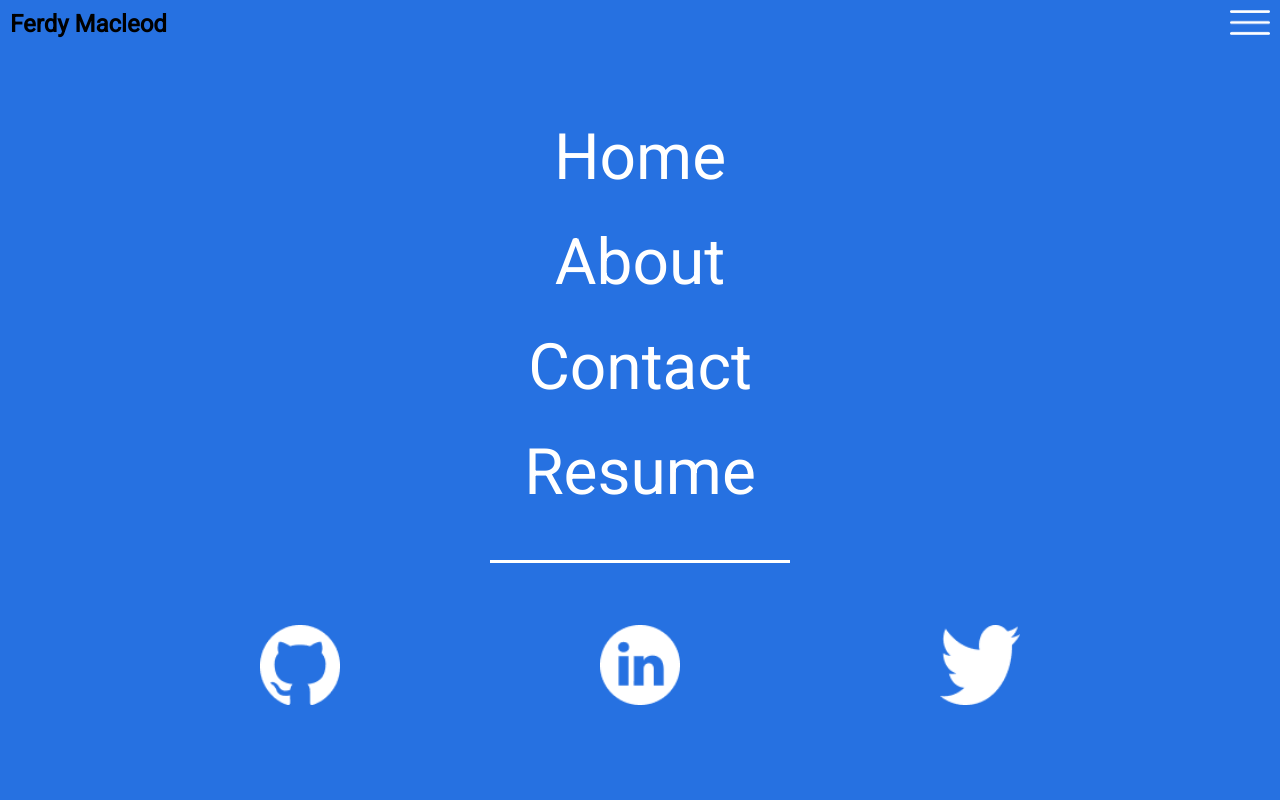
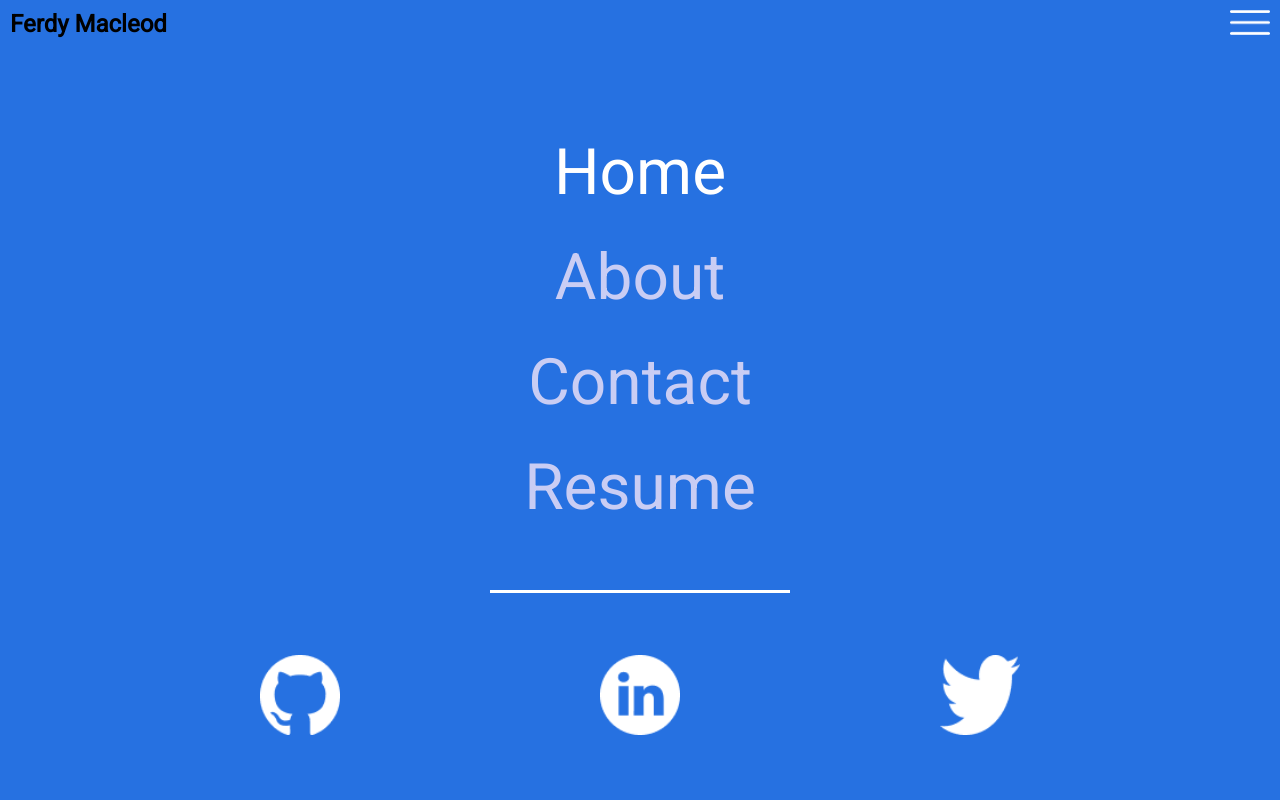
Before and after one commit to FerdyM/developer_portfolio, a React (Create React App) app: page / in a window 1280 px wide. Both pictures are taken after a click on the picture 1250 px from the left and 22 px from the top of the page. Shown: the top 800 px of the page. Built offline with nearby package versions, Linux system fonts and the light colour scheme.

Commit message:
menu displays which page you are on now

```diff
--- a/src/components/Navbar.js
+++ b/src/components/Navbar.js
@@ -11,7 +11,11 @@ class Navbar extends Component {
         super(props)
         this.state = {
             menuActive: true,
-            navClass: "navbar"
+            navClass: "navbar",
+            menuItemOne: 'selected',
+            menuItemTwo: 'not-selected',
+            menuItemThree: 'not-selected',
+            menuItemFour: 'not-selected',
         }
     }
 
@@ -43,16 +47,35 @@ class Navbar extends Component {
                 </div>
                 <ul className="cont">
                     <Link to="/">
-                        <li className="first">Home</li>
+                        <li
+                            className={this.state.menuItemOne}
+                            onClick={() => this.setState({  menuItemOne: 'selected', menuItemTwo: 'not-selected', menuItemThree: 'not-selected', menuItemFour: 'not-selected'})}
+                        >
+                            Home
+                        </li>
                     </Link>
                     <Link to="/about">
-                        <li>About</li>
+                        <li
+                            className={this.state.menuItemTwo}
+                            onClick={() => this.setState({  menuItemOne: 'not-selected', menuItemTwo: 'selected', menuItemThree: 'not-selected', menuItemFour: 'not-selected'})}
+                        >
+                            About
+                        </li>
                     </Link>
                     <Link to="/contact">
-
-                    <li>Contact</li>
+                        <li
+                            className={this.state.menuItemThree}
+                            onClick={() => this.setState({  menuItemOne: 'not-selected', menuItemTwo: 'not-selected', menuItemThree: 'selected', menuItemFour: 'not-selected'})}
+                        >
+                            Contact
+                        </li>
                     </Link>
-                    <li className="last">Resume</li>
+                        <li
+                            className={this.state.menuItemFour}
+                            onClick={() => this.setState({  menuItemOne: 'not-selected', menuItemTwo: 'not-selected', menuItemThree: 'not-selected', menuItemFour: 'selected'})}
+                        >
+                            Resume
+                        </li>
                 </ul>
                 <span className="line"></span>
                 <div className="social-media-link-container">
--- a/src/components/stylesheets/Navbar.css
+++ b/src/components/stylesheets/Navbar.css
@@ -35,7 +35,6 @@
 .navbar-active {
   position: fixed;
   background: #2671E1;
-  color: white;
   font-size: 64px;
   font-weight: medium;
   display: block;
@@ -48,6 +47,8 @@
   list-style-type: none;
   padding: 0;
   margin: 0;
+  padding-top: 120px;
+  padding-bottom: 50px;
 }
 
 .navbar-active li {
@@ -56,12 +57,12 @@
   text-decoration: none;
 }
 
-.navbar-active .first {
-  padding-top: 120px;
+.navbar-active .selected {
+  color: white;
 }
 
-.navbar-active .last {
-  padding-bottom: 50px;
+.navbar-active .not-selected {
+  color: #C9CDF4;
 }
 
 .navbar-active span {
--- a/src/components/stylesheets/Navbar.scss
+++ b/src/components/stylesheets/Navbar.scss
@@ -29,7 +29,6 @@
 .navbar-active {
     position: fixed;
     background: #2671E1;
-    color: white;
     font-size: 64px;
     font-weight: medium;
     display: block;
@@ -40,18 +39,26 @@
         list-style-type: none;
         padding: 0;
         margin: 0;
+        padding-top: 120px;
+        padding-bottom: 50px;
     }
     li {
         padding: 15px;
         margin: 0;
         text-decoration: none;
     }
-    .first {
-        padding-top: 120px;
+    .selected {
+        color: white;
     }
-    .last {
-        padding-bottom: 50px;
+    .not-selected {
+        color: #C9CDF4;
     }
+    // .first {
+    //     padding-top: 120px;
+    // }
+    // .last {
+    //     padding-bottom: 50px;
+    // }
     span {
         display: block;
         position: relative;
```
Also changed, not shown: 1 other file (tests, documents, lock files or other folders).
